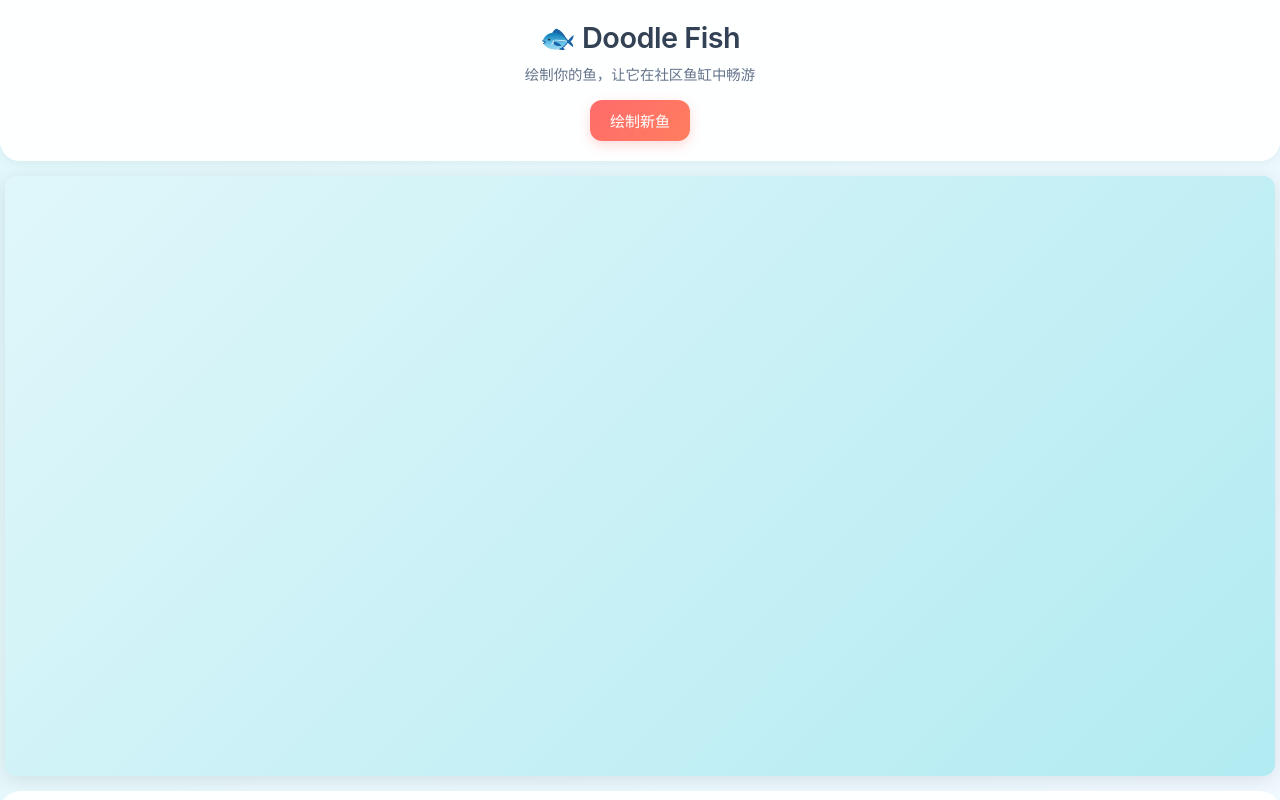
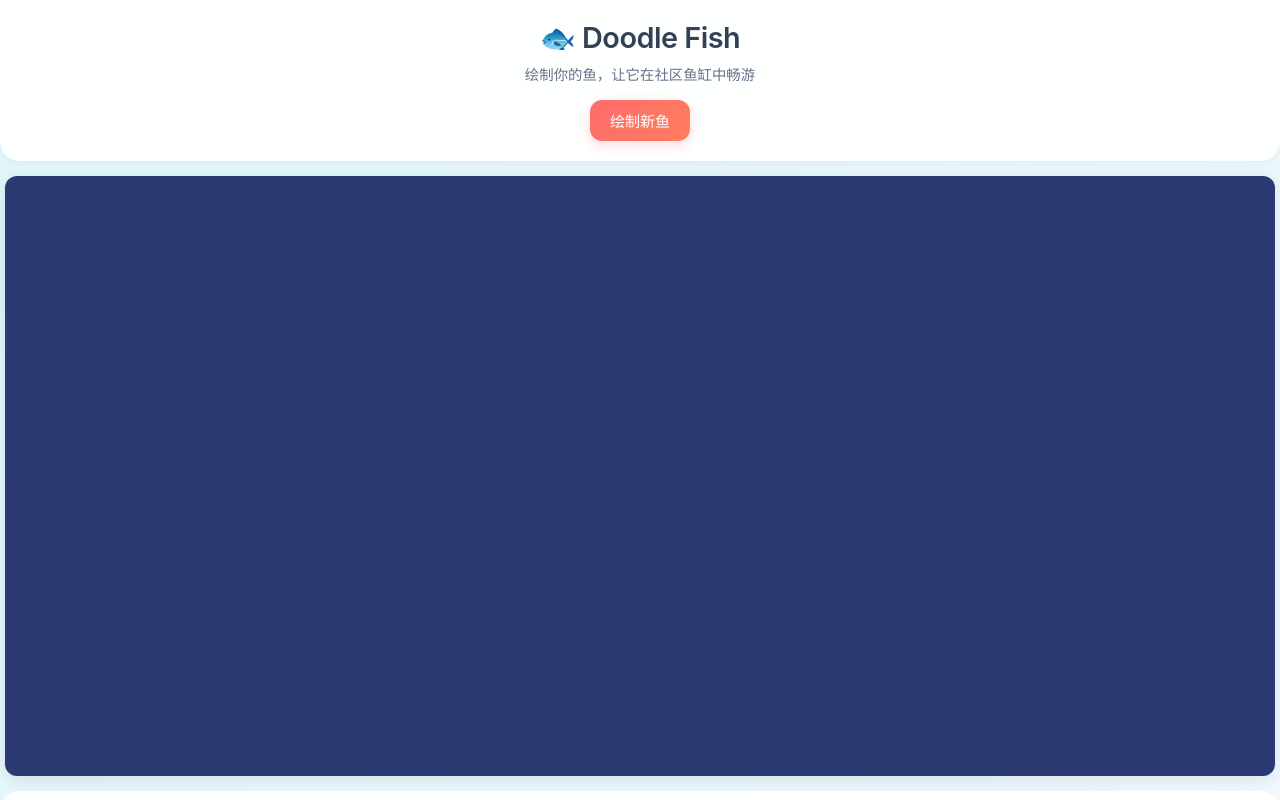
Before and after one commit to SpecSu/doodlecrew, a React (Vite) app in the folder fish-doodle-v2/: page / in a window 1280 px wide. Built offline with nearby package versions, Linux system fonts and the light colour scheme; no server answers.

Commit message:
Change fish tank background and canvas color to #2B3A72 for better fish visibility

```diff
--- a/fish-doodle-v2/src/components/FishTank.css
+++ b/fish-doodle-v2/src/components/FishTank.css
@@ -30,7 +30,7 @@
   border-radius: 12px;
   overflow: visible;
   box-shadow: 0 4px 20px rgba(0, 0, 0, 0.1);
-  background: linear-gradient(135deg, #e0f7fa 0%, #b2ebf2 100%);
+  background: #2B3A72;
   position: relative;
 }
 
--- a/fish-doodle-v2/src/components/FishTank.tsx
+++ b/fish-doodle-v2/src/components/FishTank.tsx
@@ -201,8 +201,10 @@ const FishTank: React.FC<FishTankProps> = ({ fish }) => {
     const deltaTime = currentTime - lastUpdateTimeRef.current;
     lastUpdateTimeRef.current = currentTime;
 
-    // 清除画布
+    // 清除画布并设置背景色
     ctx.clearRect(0, 0, canvas.width, canvas.height);
+    ctx.fillStyle = '#2B3A72';
+    ctx.fillRect(0, 0, canvas.width, canvas.height);
 
     // 更新所有鱼的状态（创建新对象，而不是直接修改）
     const updatedFish = enhancedFish.map(fish => {
```
